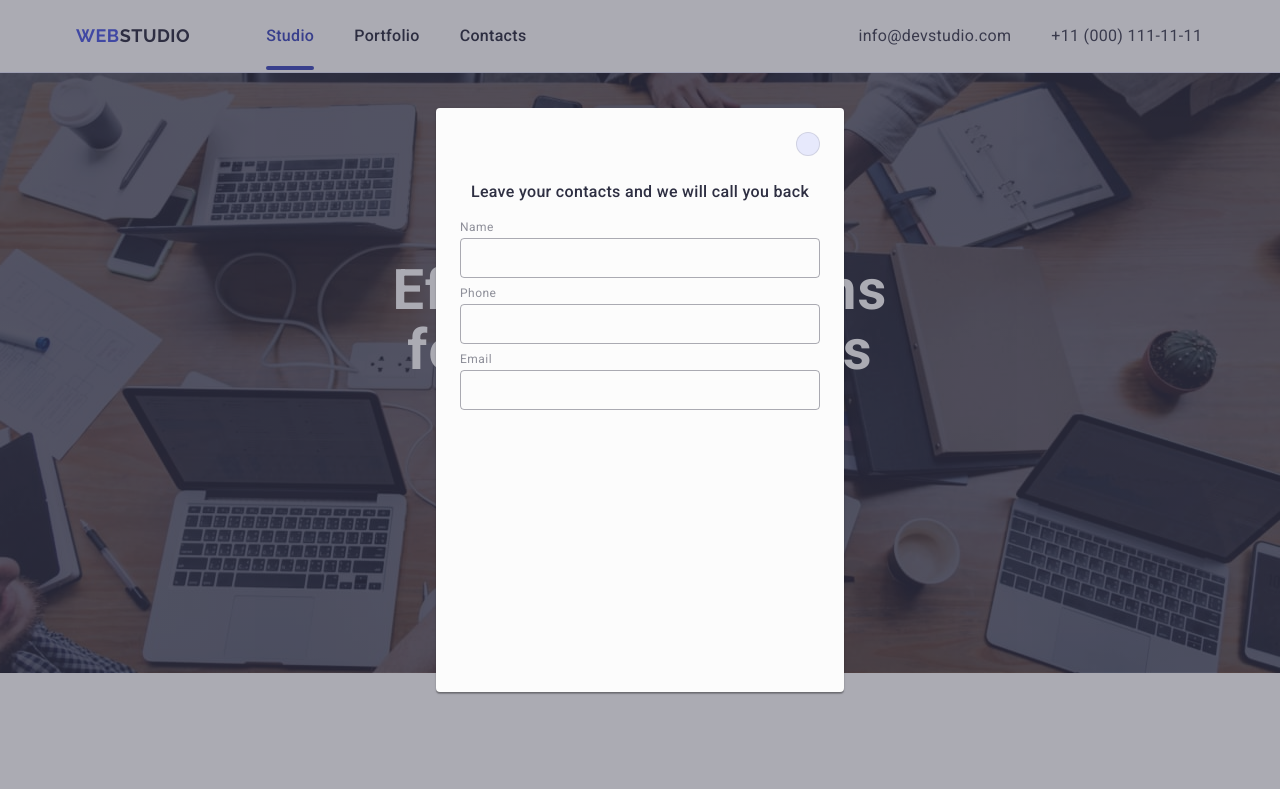
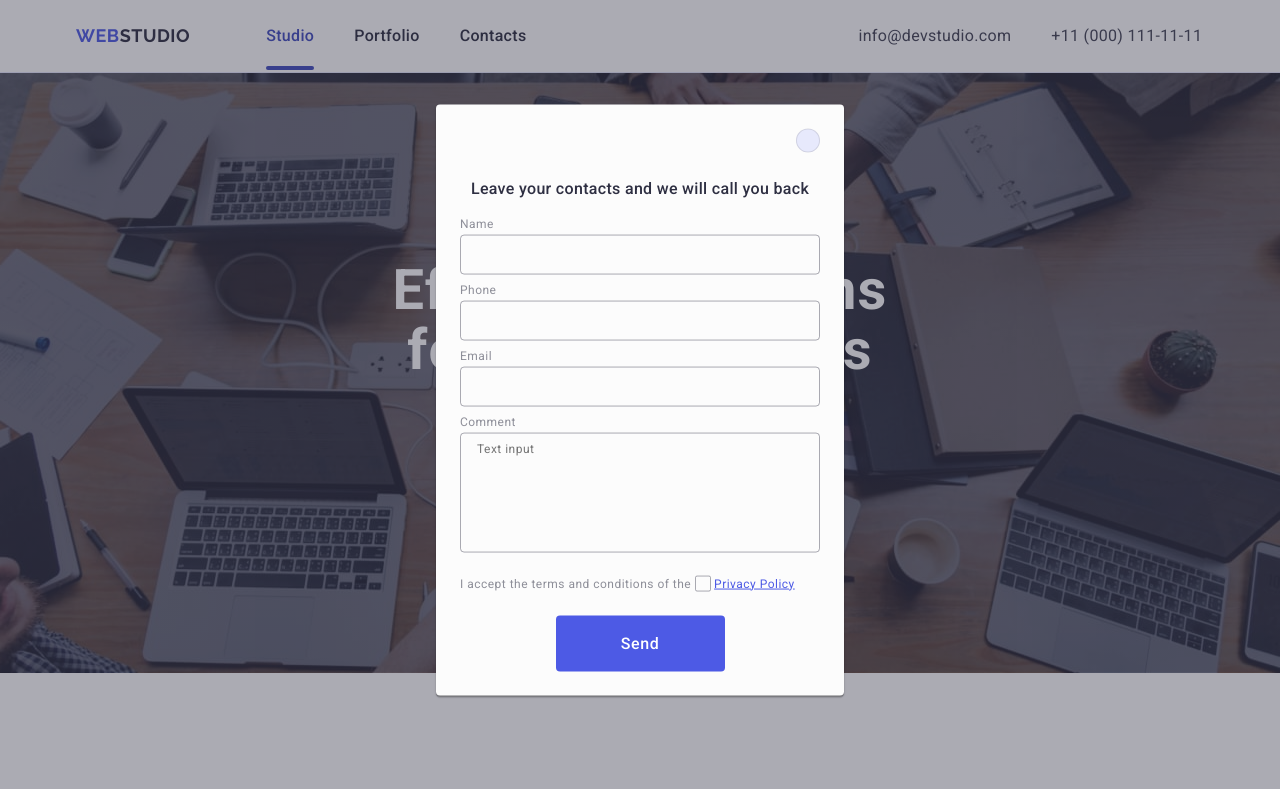
Before and after one commit to pxlmady/goit-markup-hw-05, a plain HTML site: page index.html in a window 1280 px wide. Shown: the top 789 px of the page. Drawn offline with nearby package versions, Linux system fonts and the light colour scheme.

Commit message:
hw-05-05

```diff
--- a/css/styles.css
+++ b/css/styles.css
@@ -708,3 +708,92 @@ p {
 .form-input:focus .name-icon {
     fill: #4D5AE5;
 }
+
+.form-comment {
+    margin-bottom: 16px;
+}
+
+.comment-area {
+    width: 100%;
+    height: 120px;
+    font-size: 12px;
+    line-height: 1.17;
+    letter-spacing: 0.04em;
+    color: rgba(46, 47, 66, 0.4);
+    border: 1px solid rgba(46, 47, 66, 0.4);
+    border-radius: 4px;
+    background-color: transparent;
+    padding: 8px 16px;
+    outline: transparent;
+    resize: none;
+    transition: border-color 250ms cubic-bezier(0.4, 0, 0.2, 1);
+}
+
+.comment-area:focus {
+    border-color: #4D5AE5;
+}
+
+.checkbox {
+    margin-bottom: 24px;
+}
+
+.checkbox-label {
+    font-size: 12px;
+    line-height: 1.17;
+    letter-spacing: 0.04em;
+    color:#8e8f99;
+}
+
+.checkbox-span {
+    width: 16px;
+    height: 16px;
+    border: 1px solid rgba(46, 47, 66, 0.4);
+    border-radius: 2px;
+    transition: background-color 250ms cubic-bezier(0.4, 0, 0.2, 1), border 250ms cubic-bezier(0.4, 0, 0.2, 1), fill 250ms cubic-bezier(0.4, 0, 0.2, 1);
+    display: inline-flex;
+    align-items: center;
+    justify-content: center;
+    fill: transparent;
+}
+
+input[type="checkbox"] {
+    background-color:#404bbf;
+    border: none;
+    fill:#F4F4FD;
+}
+
+.chechbox-link {
+    color:#4d5ae5;
+    text-decoration-line: underline;
+}
+
+.send-button {
+    display: block;
+    min-width: 169px;
+    height: 56px;
+    font-family: "Roboto", sans-serif;
+    font-size: 16px;
+    font-weight: 500;
+    line-height: 1.5;
+    letter-spacing: 0.04em;
+    color: #ffffff;
+    cursor: pointer;
+    background-color: #4D5AE5;
+    border: none;
+    border-radius: 4px;
+    font-size: 16px;
+    font-weight: 500;
+    line-height: 1.5;
+    letter-spacing: 0.04em;
+    color: #ffffff;
+    cursor: pointer;
+    border-radius: 4px;
+    transition: background-color 250ms cubic-bezier(0.4, 0, 0.2, 1);
+    margin-right: auto;
+    margin-left: auto;
+}
+
+.send-button:hover,
+.send-button:focus {
+    background-color: #404bbf;
+}
--- a/index.html
+++ b/index.html
@@ -529,6 +529,34 @@
               </svg>
             </div>
           </div>
+          <div class="form-comment">
+            <label class="name-label" for="user-name">Comment</label>
+            <textarea
+              id="user-comment"
+              name="user-comment"
+              placeholder="Text input"
+              class="comment-area"
+            ></textarea>
+          </div>
+          <div class="checkbox">
+            <input
+              id="user-privacy"
+              type="checkbox"
+              value="true"
+              name="user-privacy"
+              class="checkbox-input visually-hidden"
+            />
+            <label for="user-privacy" class="checkbox-label"
+              >I accept the terms and conditions of the
+              <span class="checkbox-span">
+                <svg class="checkbox-icon" width="10" height="8">
+                  <use href=""></use>
+                </svg>
+              </span>
+              <a href="" class="chechbox-link">Privacy Policy</a>
+            </label>
+          </div>
+          <button class="send-button">Send</button>
         </form>
       </div>
     </div>
```
